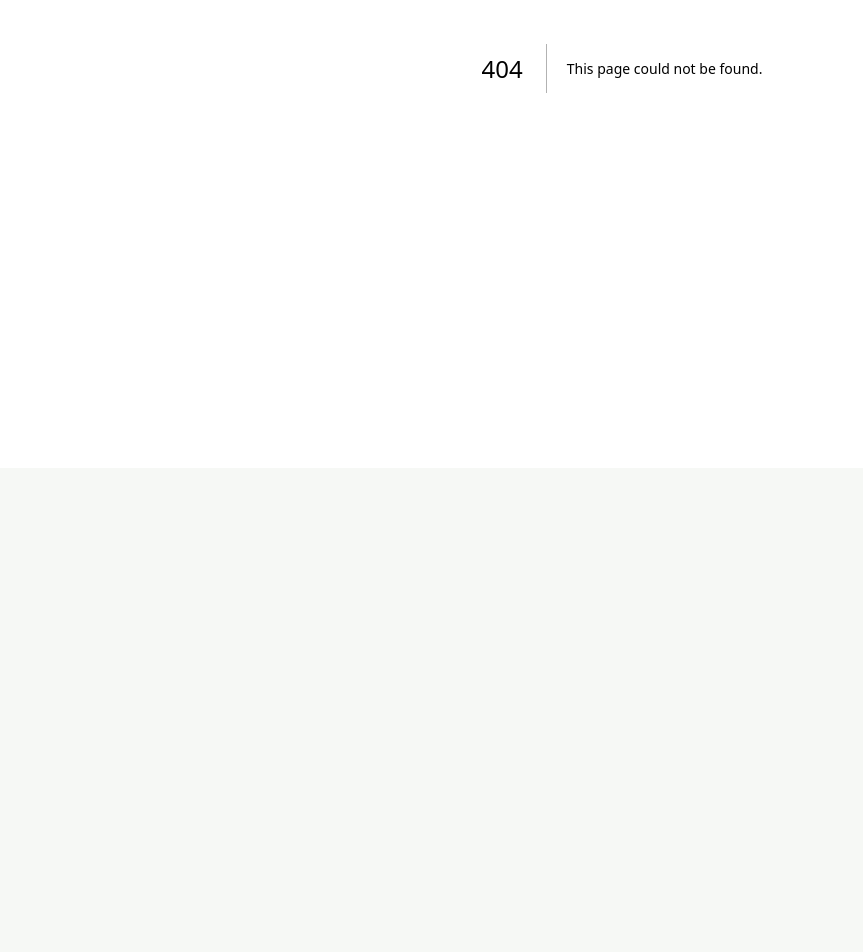
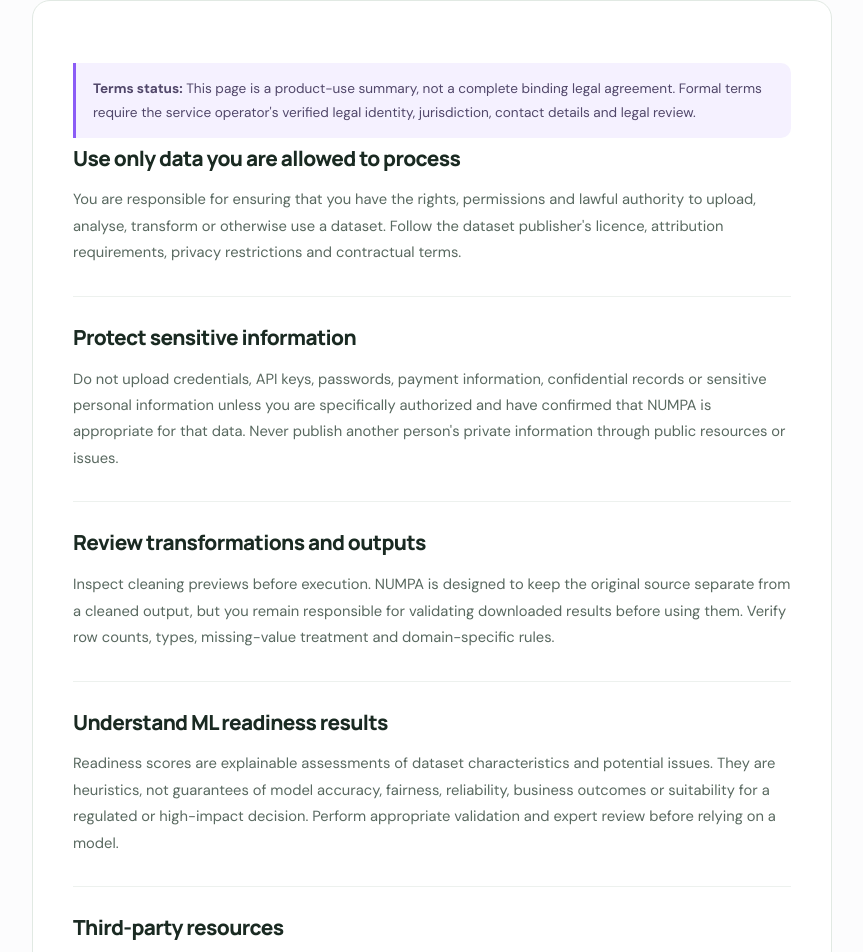
Before and after one commit to chandravadiyaDeep/Nump-, a Next.js app in the folder apps/web/: page /terms in a window 1280 px wide. Before the commit this address had no page. Shown: the part 332-1284 px from the top of the page, without its empty margins (18-881 px from the left). Before the commit the page ends 800 px from the top, so only its background shows below. Built offline with nearby package versions, Linux system fonts and the light colour scheme.

Commit message:
feat(legal): add responsible use and terms status page

```diff
--- /dev/null
+++ b/apps/web/app/terms/page.tsx
@@ -0,0 +1,24 @@
+import type { Metadata } from "next";
+import { PublicPage } from "../components/public-site";
+
+export const metadata: Metadata = {
+  title: "Terms and Responsible Use | NUMPA",
+  description: "Current product-use guidance for NUMPA's data analysis, cleaning and machine-learning readiness workflows.",
+};
+
+export default function TermsPage() {
+  return (
+    <PublicPage eyebrow="COMPANY · RESPONSIBLE USE" title="Terms and responsible use" description="Practical rules for using NUMPA's current data workflows responsibly.">
+      <article className="public-article">
+        <aside className="public-callout"><strong>Terms status:</strong> This page is a product-use summary, not a complete binding legal agreement. Formal terms require the service operator's verified legal identity, jurisdiction, contact details and legal review.</aside>
+        <section><h2>Use only data you are allowed to process</h2><p>You are responsible for ensuring that you have the rights, permissions and lawful authority to upload, analyse, transform or otherwise use a dataset. Follow the dataset publisher's licence, attribution requirements, privacy restrictions and contractual terms.</p></section>
+        <section><h2>Protect sensitive information</h2><p>Do not upload credentials, API keys, passwords, payment information, confidential records or sensitive personal information unless you are specifically authorized and have confirmed that NUMPA is appropriate for that data. Never publish another person's private information through public resources or issues.</p></section>
+        <section><h2>Review transformations and outputs</h2><p>Inspect cleaning previews before execution. NUMPA is designed to keep the original source separate from a cleaned output, but you remain responsible for validating downloaded results before using them. Verify row counts, types, missing-value treatment and domain-specific rules.</p></section>
+        <section><h2>Understand ML readiness results</h2><p>Readiness scores are explainable assessments of dataset characteristics and potential issues. They are heuristics, not guarantees of model accuracy, fairness, reliability, business outcomes or suitability for a regulated or high-impact decision. Perform appropriate validation and expert review before relying on a model.</p></section>
+        <section><h2>Third-party resources</h2><p>NUMPA links to external datasets, documentation, software and learning resources. Those materials are maintained by their respective publishers and may have separate licences, terms, availability and privacy practices. Verify the original source before use.</p></section>
+        <section><h2>Availability and changes</h2><p>Features, supported formats, usage limits and external integrations may change. Do not rely on NUMPA as the sole copy of important data or as a substitute for backups, independent validation or professional advice.</p></section>
+        <section><h2>Formal terms</h2><p>A complete agreement covering the service operator, governing law, disclaimers, liability, dispute handling, account termination and other legal matters has not yet been published. This summary should not be treated as a substitute for that agreement.</p></section>
+      </article>
+    </PublicPage>
+  );
+}
```
